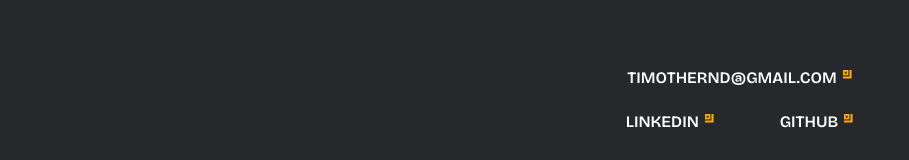
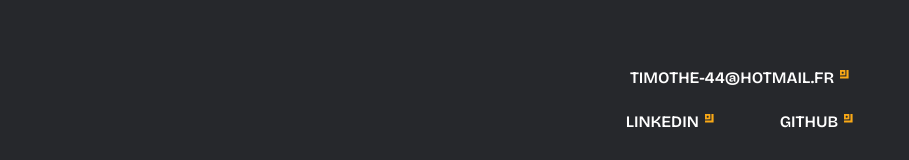
Before and after one commit to FarCodeFR/PortFolio-2026, a Next.js app: page / in a window 1280 px wide. Both pictures are taken after a click on the button "CONTACT". Shown: the part 298-458 px from the top of the page, without its empty margins (0-909 px from the left). Built offline with nearby package versions, Linux system fonts and the light colour scheme.

Commit message:
Fix mail

```diff
--- a/src/app/components/sections/About/Reseau.tsx
+++ b/src/app/components/sections/About/Reseau.tsx
@@ -43,8 +43,8 @@ function Reseau({ variant = "about" }: ReseauPorpsStyle) {
       </li>
 
       <li>
-        <a href="mailto:Timothernd@gmail.com">
-          Timothernd@gmail.com{" "}
+        <a href="mailto:Timothe-44@hotmail.fr">
+          Timothe-44@hotmail.fr{" "}
           <Image
             src="/images/decos/reseau.svg"
             alt="décoration icon"
```
